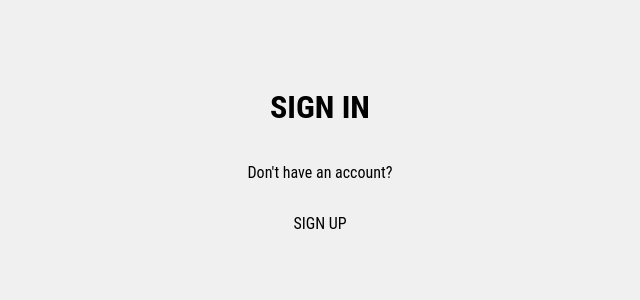
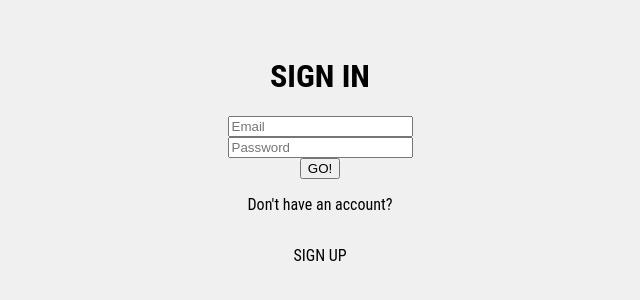
Before and after one commit to pool-io/website, a Next.js app: page /portal in a window 1280 px wide. Shown: the part 242-542 px from the top of the page, without its empty margins (320-960 px from the left). Built offline with nearby package versions, Linux system fonts and the light colour scheme; no server answers.

Commit message:
add back forms

```diff
--- a/app/Auth.tsx
+++ b/app/Auth.tsx
@@ -1,9 +1,80 @@
-import { useEffect, useState } from 'react';
+import {
+    useState,
+    FormEvent,
+    FormEventHandler,
+    ChangeEvent,
+    ChangeEventHandler
+} from 'react';
 import Link from 'next/link';
 import { Firebase } from './firebase';
 import { onAuthStateChanged, User } from 'firebase/auth';
+import { prependOnceListener } from 'process';
+import { setUserProperties } from 'firebase/analytics';
+
+type Credentials = {
+    email: string;
+    password: string;
+};
+
+type FormProps = {
+    onSubmit: (credentials: Credentials) => void;
+};
+
+function Form(props: FormProps) {
+    const [email, setEmail] = useState<string>('');
+    const [password, setPassword] = useState<string>('');
+
+    const onEmail: ChangeEventHandler = (e: ChangeEvent<HTMLInputElement>) => {
+        console.log(`email: ${e.target.value}`);
+        e.preventDefault();
+        setEmail(e.target.value);
+    };
+
+    const onPassword: ChangeEventHandler = (
+        e: ChangeEvent<HTMLInputElement>
+    ) => {
+        console.log(`password: ${e.target.value}`);
+        e.preventDefault();
+        setPassword(e.target.value);
+    };
+
+    const onSubmit: FormEventHandler = (e: FormEvent) => {
+        e.preventDefault(); // default reloads
+        props.onSubmit({ email, password });
+    };
+
+    return (
+        <form
+            onSubmit={onSubmit}
+            style={{
+                display: 'flex',
+                flexDirection: 'column',
+                justifyContent: 'center',
+                alignItems: 'center'
+            }}
+        >
+            <input
+                type="text"
+                name="email"
+                placeholder="Email"
+                onChange={onEmail}
+            />
+            <input
+                type="password"
+                name="password"
+                placeholder="Password"
+                onChange={onPassword}
+            />
+            <input type="submit" name="email" value="GO!" />
+        </form>
+    );
+}
 
 function SignUp() {
+    const onSubmit = ({ email, password }: Credentials) => {
+        console.log('SignUp:onSubmit', { email, password });
+    };
+
     return (
         <div
             style={{
@@ -17,6 +88,7 @@ function SignUp() {
             }}
         >
             <h1>SIGN UP</h1>
+            <Form onSubmit={onSubmit} />
             <p>Already have an account?</p>
             <Link href="/portal">
                 <p>SIGN IN</p>
@@ -26,6 +98,10 @@ function SignUp() {
 }
 
 function SignIn() {
+    const onSubmit = ({ email, password }: Credentials) => {
+        console.log('SignUp:onSubmit', { email, password });
+    };
+
     return (
         <div
             style={{
@@ -36,6 +112,7 @@ function SignIn() {
             }}
         >
             <h1>SIGN IN</h1>
+            <Form onSubmit={onSubmit} />
             <p>Don't have an account?</p>
             <Link href="/portal?signup">
                 <p>SIGN UP</p>
```
